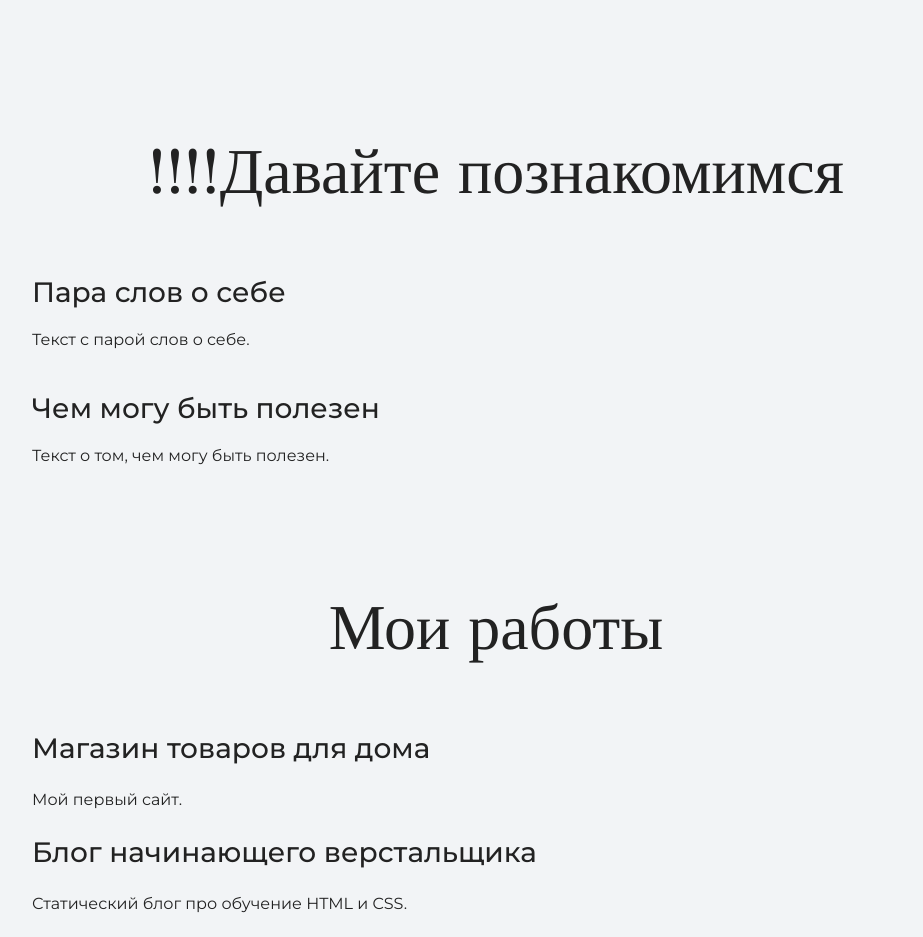
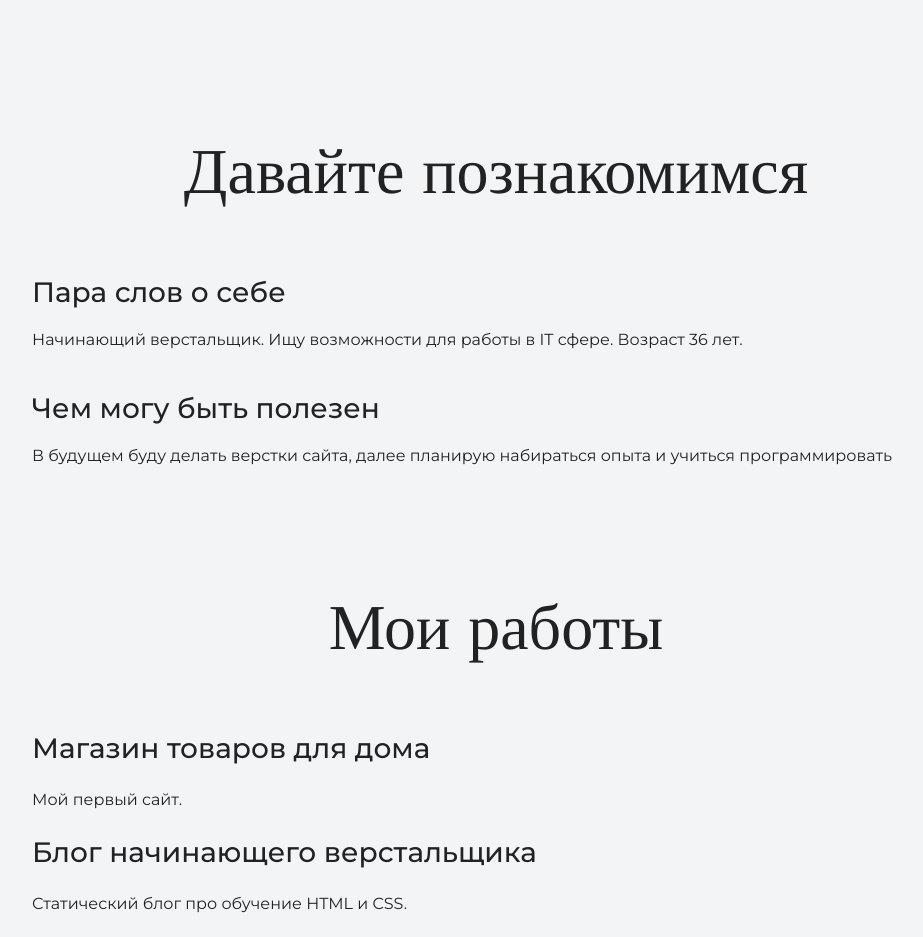
Before and after one commit to Dagotra/my-site, a plain HTML site: page index.html in a window 1280 px wide. Shown: the part 900-1837 px from the top of the page, without its empty margins (144-1067 px from the left). Drawn offline with nearby package versions, Linux system fonts and the light colour scheme.

Commit message:
Add files via upload

```diff
--- a/index.html
+++ b/index.html
@@ -10,7 +10,7 @@
   <body>
     <header class="page-header">
       <div class="container">
-      Контакты в шапке
+      e-mail wew2003@mail.ru
       </div>
     </header>
 
@@ -23,11 +23,12 @@
 
     <section class="intro">
       <div class="container">
-      <h2 class="subheading">!!!!Давайте познакомимся</h2>
+      <h2 class="subheading">Давайте познакомимся</h2>
       <h3>Пара слов о себе</h3>
-      <p>Текст с парой слов о себе.</p>
+      <p>Начинающий верстальщик. Ищу возможности для работы в IT сфере. Возраст 36 лет.</p>
       <h3>Чем могу быть полезен</h3>
-      <p>Текст о том, чем могу быть полезен.</p>
+      <p>В будущем буду делать верстки сайта,
+         далее планирую набираться опыта и учиться программировать</p>
     </div>
     </section>
 
```
